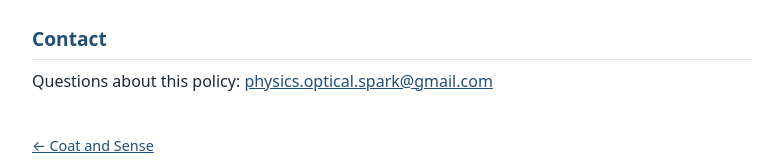
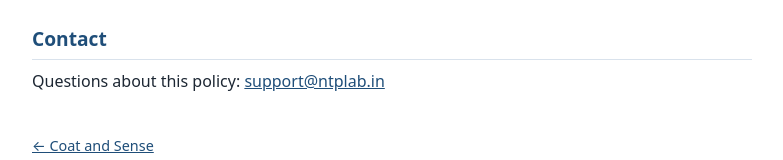
Before and after one commit to ntplabin/coatandsense-policy, a plain HTML site: page privacy.html in a window 1280 px wide. Shown: the part 2115-2275 px from the top of the page, without its empty margins (248-1031 px from the left). Drawn offline with Linux system fonts and the light colour scheme.

Commit message:
Update privacy.html

```diff
--- a/privacy.html
+++ b/privacy.html
@@ -108,7 +108,7 @@
 
   <h2>Contact</h2>
   <p>Questions about this policy:
-     <a href="mailto:physics.optical.spark@gmail.com">physics.optical.spark@gmail.com</a></p>
+     <a href="mailto:support@ntplab.in">support@ntplab.in</a></p>
 
   <footer>
     <a href="./">&larr; Coat and Sense</a>
```
